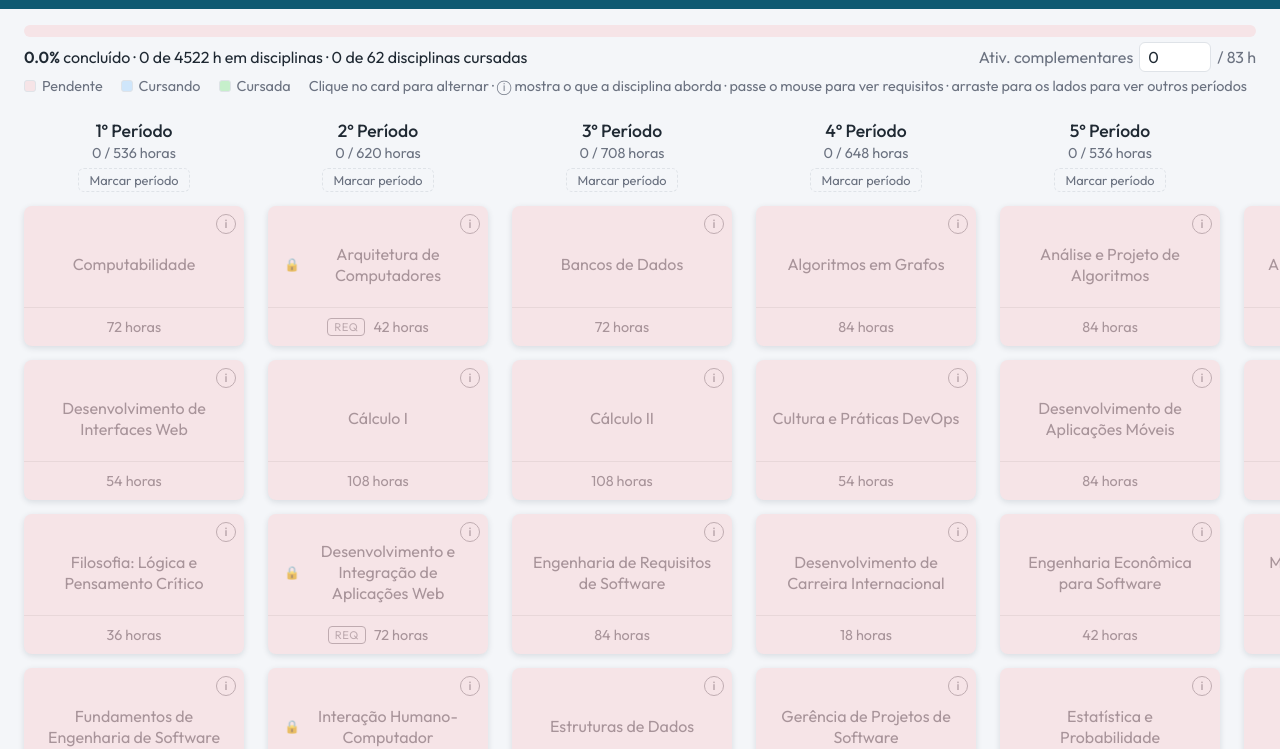
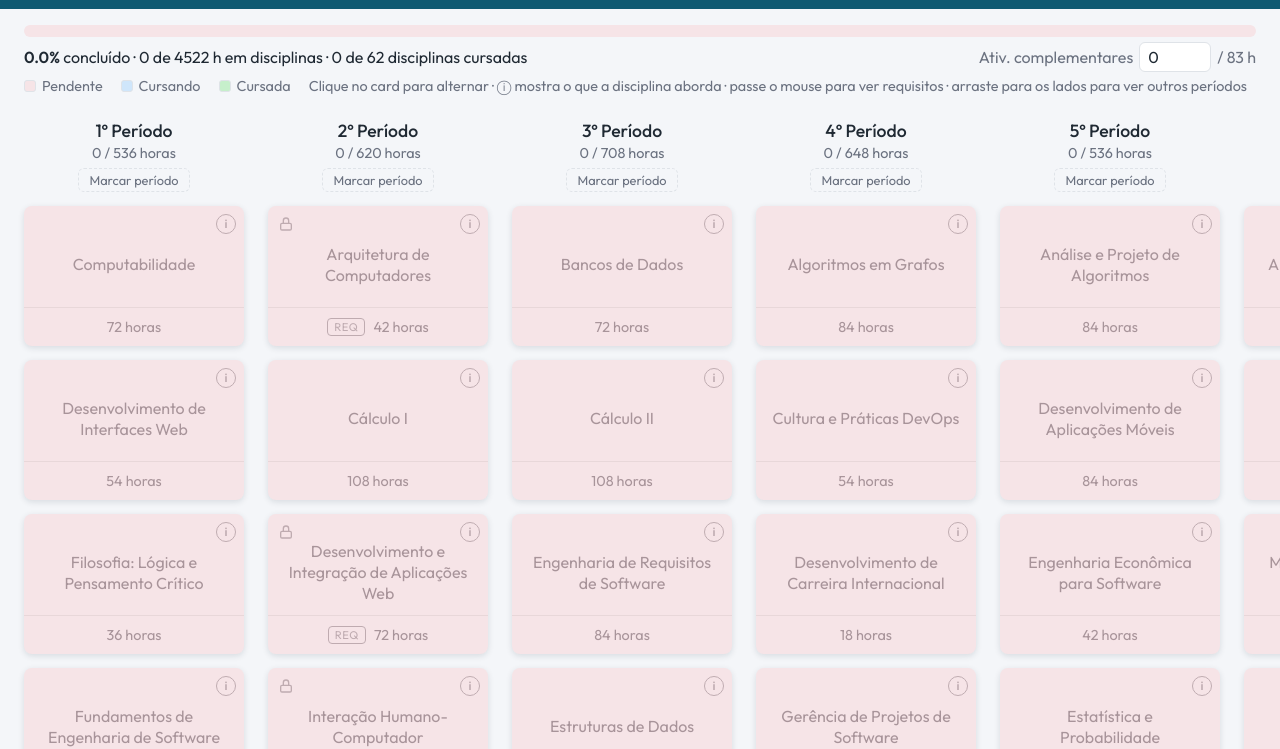
Before and after one commit to Ennzzo/grade-puc-es, a website built with Vite: page index.html in a window 1280 px wide. Shown: the part 53-802 px from the top of the page. Built offline with nearby package versions, Linux system fonts and the light colour scheme.

Commit message:
Troca o favicon e o cadeado em emoji por ícones SVG

```diff
--- a/src/main.ts
+++ b/src/main.ts
@@ -21,6 +21,10 @@ function renderEmenta(e: Ementa | undefined): string {
       <p class="fonte fonte-${e.fonte}">${fonte}</p>
     </section>`;
 }
+
+const ICONE_CADEADO = `<svg class="cadeado" viewBox="0 0 24 24" aria-hidden="true" fill="none" stroke="currentColor"
+  stroke-width="2" stroke-linecap="round" stroke-linejoin="round"><rect x="4" y="11" width="16" height="10" rx="2"/>
+  <path d="M8 11V7a4 4 0 0 1 8 0v4"/></svg>`;
 
 const $ = <T extends HTMLElement>(sel: string) => document.querySelector<T>(sel)!;
 
@@ -87,6 +91,7 @@ function renderCard(d: Disciplina): string {
          aria-label="${d.nome}: ${NOME_STATUS[s]}">
       <button class="info" data-info="${d.codigo}" aria-label="Detalhes de ${d.nome}">i</button>
       ${aviso ? `<span class="alerta" title="Requisito não cumprido">!</span>` : ""}
+      ${bloqueada ? `<span class="bloqueio" title="Pré-requisito pendente">${ICONE_CADEADO}</span>` : ""}
       <div class="nome">${d.nome}</div>
       <div class="rodape">${tags}<span>${d.ch} horas</span></div>
     </div>`;
--- a/src/style.css
+++ b/src/style.css
@@ -386,11 +386,20 @@ select {
   place-items: center;
 }
 
-.card.bloqueada .nome::before {
-  content: "🔒 ";
-  font-size: 0.8em;
-  opacity: 0.6;
-  margin-right: 4px;
+.card .bloqueio {
+  position: absolute;
+  top: 8px;
+  left: 8px;
+  width: 20px;
+  height: 20px;
+  display: grid;
+  place-items: center;
+  opacity: 0.7;
+}
+
+.cadeado {
+  width: 16px;
+  height: 16px;
 }
 
 .card.apagado {
```
Also changed, not shown: index.html (+1 -1 lines), public/favicon.svg (added).
